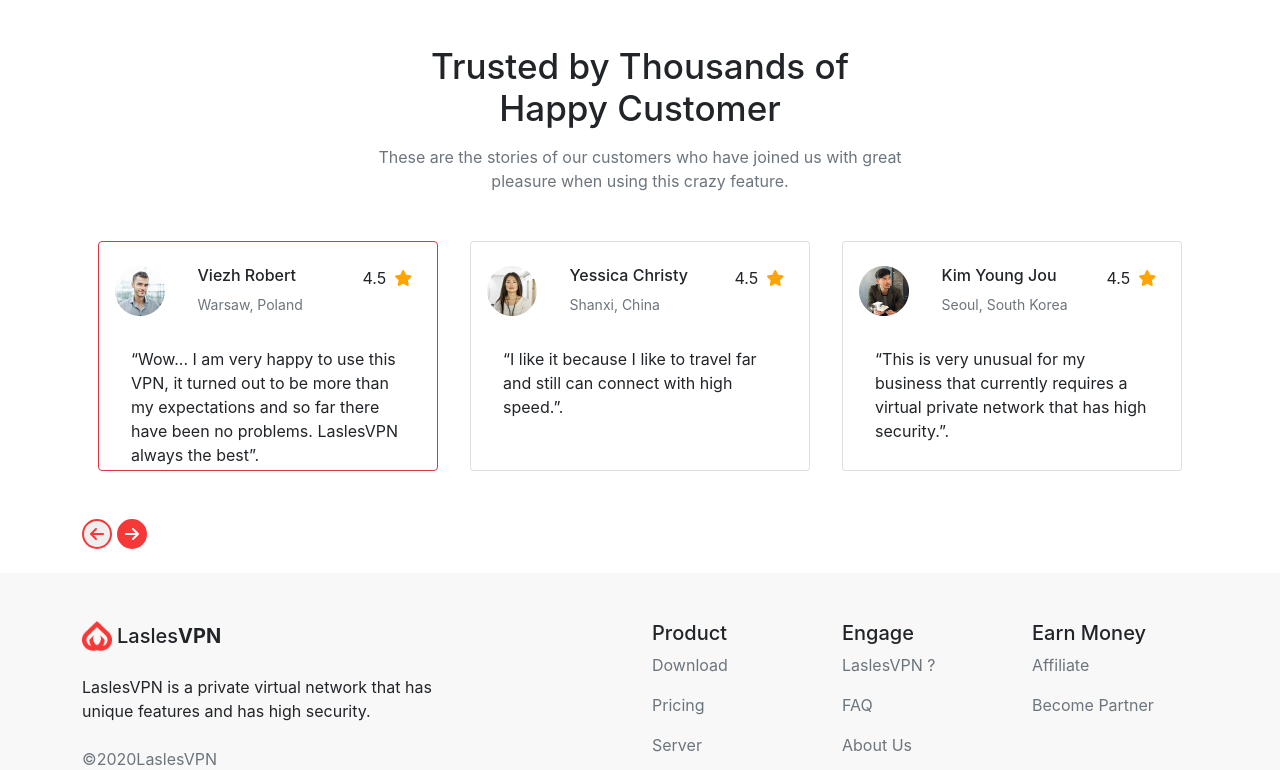
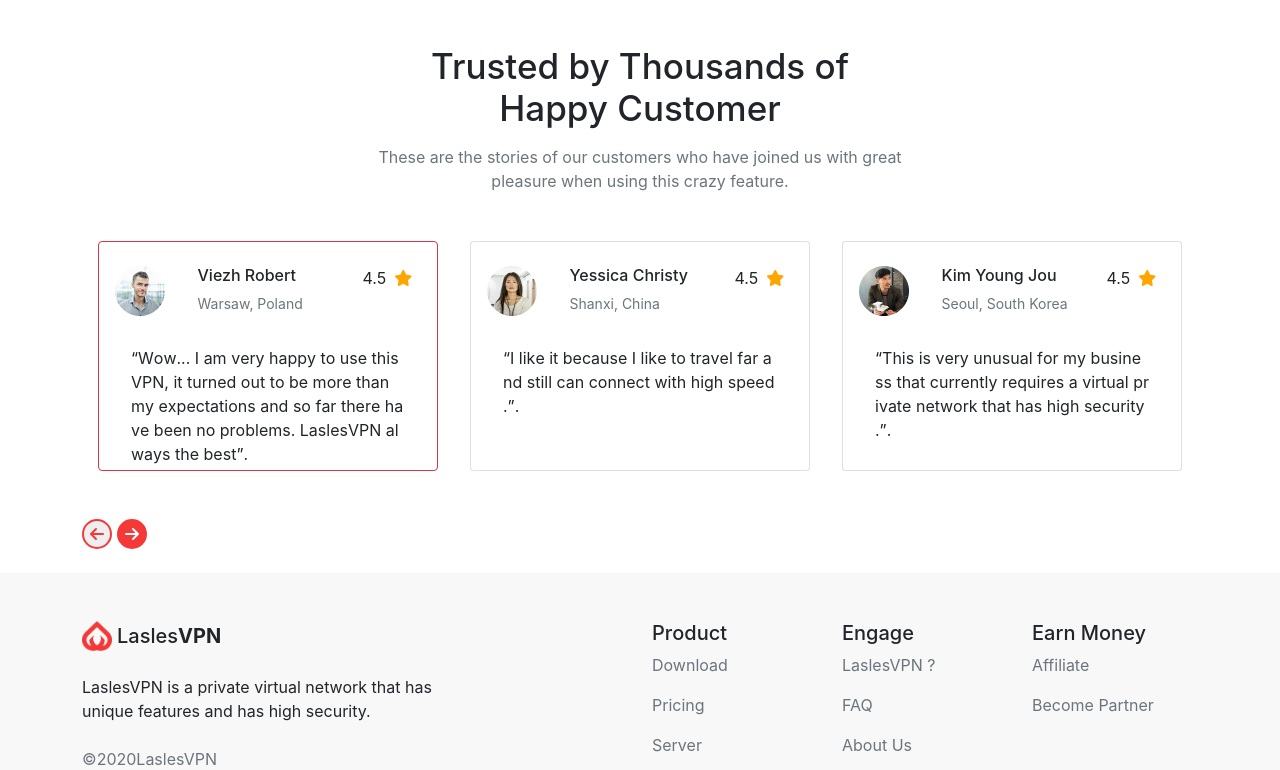
Before and after one commit to hasibdurjoy/monk-job-task, a React (Create React App) app: page / in a window 1280 px wide. Shown: the part 1262-2032 px from the top of the page. Built offline with nearby package versions, Linux system fonts and the light colour scheme.

Commit message:
animated

```diff
--- a/src/Pages/Banner/Banner.css
+++ b/src/Pages/Banner/Banner.css
@@ -5,6 +5,7 @@
     background-color: #F53838;
     font-weight: 500;
     box-shadow:20px 30px 50px 10px rgba(245, 138, 138, 0.35);
+    color: white;
 }
 
 @media only screen and (max-width: 600px) {
--- a/src/Pages/Banner/Banner.js
+++ b/src/Pages/Banner/Banner.js
@@ -15,7 +15,7 @@ const Banner = () => {
                             <div>
                                 <h1 className="mb-4 banner-title">Want anything to  be <br /> easy with <span style={{ fontWeight: 700 }}>LaslesVPN</span></h1>
                                 <p className="mb-4 text-secondary">Provide a network for all your needs with ease and fun using LaslesVPN discover interesting features from us.</p>
-                                <Button className="mt-2 rounded px-5 py-2 border-0 banner-button">Get Started</Button>
+                                <button className="btn mt-2 rounded px-5 py-2 border-0 banner-button">Get Started</button>
                             </div>
                         </div>
                     </Bounce>
--- a/src/Pages/Plan/Plan.js
+++ b/src/Pages/Plan/Plan.js
@@ -7,10 +7,10 @@ import Zoom from 'react-reveal/Zoom';
 const Plan = () => {
     return (
         <Container className="mt-5">
-            <Fade left cascade>
+            <Zoom left cascade>
                 <h2 className='text-center' style={{ fontWeight: 500, fontSize: "35px" }}>Choose Your Plan</h2>
-            </Fade>
-            <Fade right cascade>
+            </Zoom>
+            <Fade right >
                 <p className='text-center text-secondary'>Let's choose the package that is best for you and explore it happily and <br /> cheerfully.</p>
             </Fade>
             <Zoom bottom >
--- a/src/Pages/Testimonial/Testimonial.js
+++ b/src/Pages/Testimonial/Testimonial.js
@@ -39,14 +39,14 @@ const Testimonial = () => {
 
     return (
         <Container className='mt-5'>
-            <Fade left>
+            <Fade bottom big>
                 <h2 className='text-center' style={{ fontWeight: 500, fontSize: "35px" }}>Trusted by Thousands of <br /> Happy Customer</h2>
             </Fade>
             <Fade right>
                 <p className='text-center text-secondary mt-3 mb-5'>These are the stories of our customers who have joined us with great <br /> pleasure when using this crazy feature.</p>
             </Fade>
 
-
+            <Zoom bottom big>
                 <OwlCarousel className="slider-items owl-carousel" {...options}>
                     <div class="item mx-3 mb-5" style={{ height: "230px" }}>
                         <Card className='px-3 py-4 h-100 rounded border-danger mb-5'>
@@ -69,7 +69,9 @@ const Testimonial = () => {
 
                             <Card.Body>
                                 <Card.Text>
+                                    <Fade left cascade>
                                         “Wow... I am very happy to use this VPN, it turned out to be more than my expectations and so far there have been no problems. LaslesVPN always the best”.
+                                    </Fade>
                                 </Card.Text>
                             </Card.Body>
                         </Card>
@@ -95,7 +97,9 @@ const Testimonial = () => {
 
                             <Card.Body>
                                 <Card.Text>
+                                    <Fade left cascade>
                                         “I like it because I like to travel far and still can connect with high speed.”.
+                                    </Fade>
                                 </Card.Text>
                             </Card.Body>
                         </Card>
@@ -121,7 +125,9 @@ const Testimonial = () => {
 
                             <Card.Body>
                                 <Card.Text>
+                                    <Fade left cascade>
                                         “This is very unusual for my business that currently requires a virtual private network that has high security.”.
+                                    </Fade>
                                 </Card.Text>
                             </Card.Body>
                         </Card>
@@ -147,12 +153,15 @@ const Testimonial = () => {
 
                             <Card.Body>
                                 <Card.Text>
+                                    <Fade left cascade>
                                         “Wow... I am very happy to use this VPN, it turned out to be more than my expectations and so far there have been no problems. LaslesVPN always the best”.
+                                    </Fade>
                                 </Card.Text>
                             </Card.Body>
                         </Card>
                     </div>
                 </OwlCarousel>
+            </Zoom>
         </Container>
     );
 };
```
Lines whose indentation alone changed are shown as unchanged.
